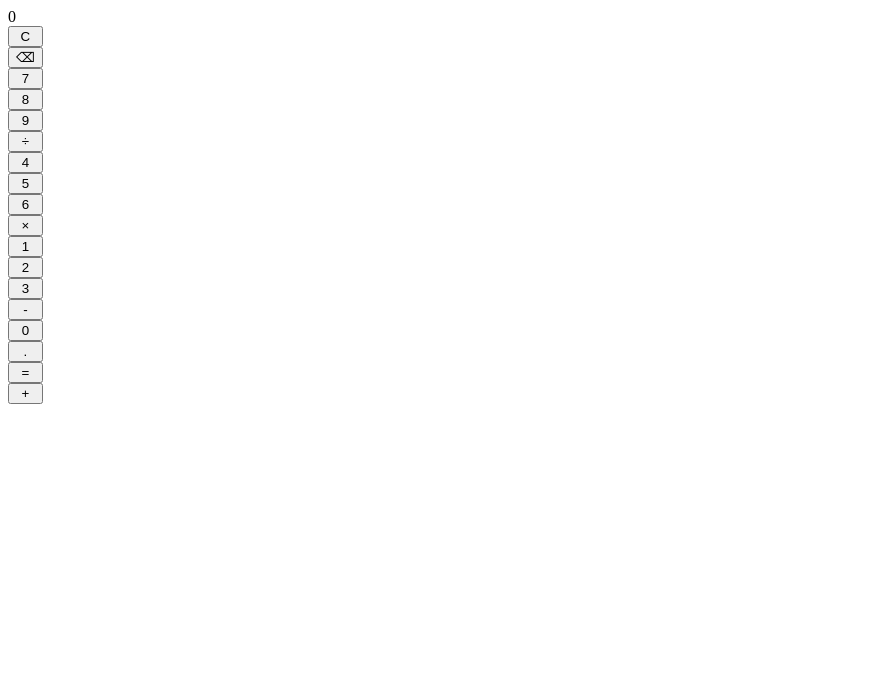
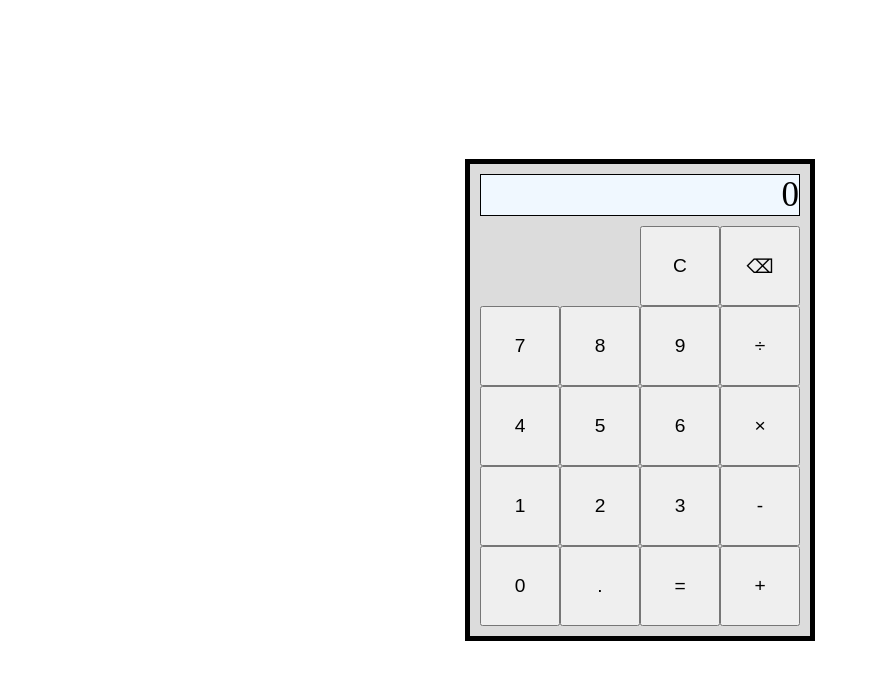
Before and after one commit to AlexandruRobert99/calculator-javascript, a plain HTML site: page index.html in a window 1280 px wide. Shown: the whole page, without its empty margins (0-870 px from the left). Drawn offline with Linux system fonts and the light colour scheme.

Commit message:
Adding an user interface

```diff
--- a/index.html
+++ b/index.html
@@ -15,24 +15,24 @@
             <div class="display-current">0</div>
         </div>
         <div class="grid-buttons">
-            <button class="btn">C</button>
-            <button class="btn">⌫</button>
-            <button class="btn">7</button>
-            <button class="btn">8</button>
-            <button class="btn">9</button>
-            <button class="btn">÷</button>
-            <button class="btn">4</button>
-            <button class="btn">5</button>
-            <button class="btn">6</button>
-            <button class="btn">×</button>
-            <button class="btn">1</button>
-            <button class="btn">2</button>
-            <button class="btn">3</button>
-            <button class="btn">-</button>
-            <button class="btn">0</button>
-            <button class="btn">.</button>
-            <button class="btn">=</button>
-            <button class="btn">+</button>
+            <button class="btn" id="clear">C</button>
+            <button class="btn" id="backspace">⌫</button>
+            <button class="btn" id="key7">7</button>
+            <button class="btn" id="key8">8</button>
+            <button class="btn" id="key9">9</button>
+            <button class="btn" id="division">÷</button>
+            <button class="btn" id="key4">4</button>
+            <button class="btn" id="key5">5</button>
+            <button class="btn" id="key6">6</button>
+            <button class="btn" id="multiplication">×</button>
+            <button class="btn" id="key1">1</button>
+            <button class="btn" id="key2">2</button>
+            <button class="btn" id="key3">3</button>
+            <button class="btn" id="minus">-</button>
+            <button class="btn" id="key0">0</button>
+            <button class="btn" id="point">.</button>
+            <button class="btn" id="equal">=</button>
+            <button class="btn" id="plus">+</button>
         </div>
     </div>
 </body>
--- a/script.js
+++ b/script.js
@@ -14,7 +14,7 @@ function divide(a, b) {
     return a / b;
 }
 
-function calculator(a, operator, b) {
+function result(a, operator, b) {
     switch (operator) {
         case '+':
             return add(a, b);
@@ -25,5 +25,8 @@ function calculator(a, operator, b) {
         case '/':
             return divide(a, b);
     }
+}
 
-}
+// function clear() {
+//     if
+// }
--- a/styles.css
+++ b/styles.css
@@ -1,3 +1,109 @@
+
+.calculator {
+    border: 5px solid;
+    position: absolute;
+    top: 50%;
+    left: 50%;
+    transform: translate(-50%, -50%);
+    padding: 10px;
+    background-color:gainsboro;
+}
+
 .grid-buttons {
-    display: inline-grid;
+    display: grid;
+    grid-template-areas:
+    '. . clear backspace'
+    'key7 key8 key9 division'
+    'key4 key5 key6 multiplication'
+    'key1 key2 key3 minus'
+    'key0 point equal plus';
+
 }
+
+.btn {
+    width: 80px;
+    height: 80px;
+    font-size: larger;
+    cursor: pointer;
+}
+
+#key0 {
+    grid-area: key0;
+}
+
+#key1 {
+    grid-area: key1;
+}
+
+#key2 {
+    grid-area: key2;
+}
+
+#key3 {
+    grid-area: key3;
+}
+
+#key4 {
+    grid-area: key4;
+}
+
+#key5 {
+    grid-area: key5;
+}
+
+#key6 {
+    grid-area: key6;
+}
+
+#key7 {
+    grid-area: key7;
+}
+
+#key8 {
+    grid-area: key8;
+}
+
+#key9 {
+    grid-area: key9;
+}
+
+#plus {
+    grid-area: plus;
+}
+
+#minus {
+    grid-area: minus;
+}
+
+#multiplication {
+    grid-area: multiplication;
+}
+
+#division {
+    grid-area: division;
+}
+
+#equal {
+    grid-area: equal;
+}
+
+#clear {
+    grid-area: clear;
+}
+
+#point {
+    grid-area: point;
+}
+
+#backspace {
+    grid-area: backspace;
+}
+
+.display-current {
+    text-align: right;
+    background-color: aliceblue;
+    margin-bottom: 10px;
+    height: 40px;
+    font-size: 35px;
+    border: 1px solid black;
+}
```
